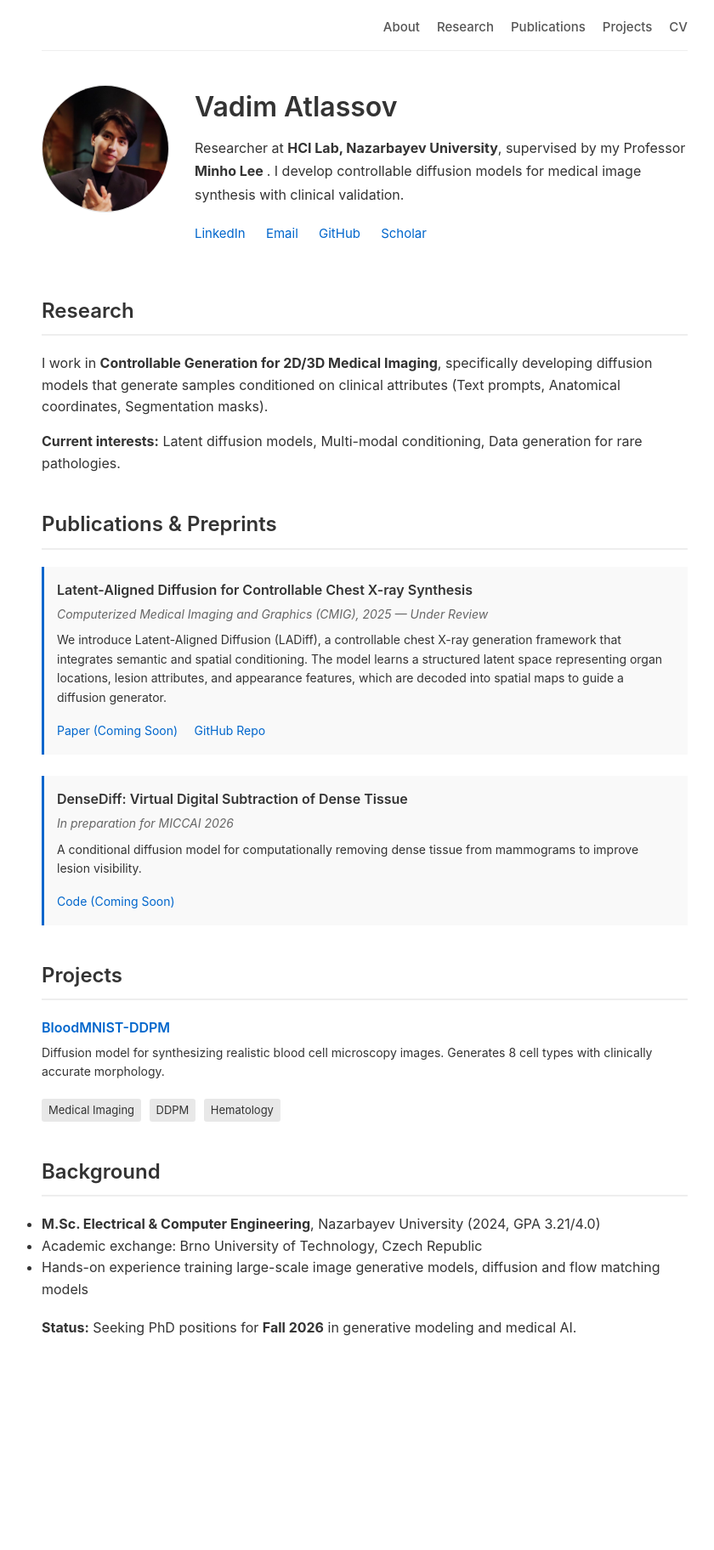
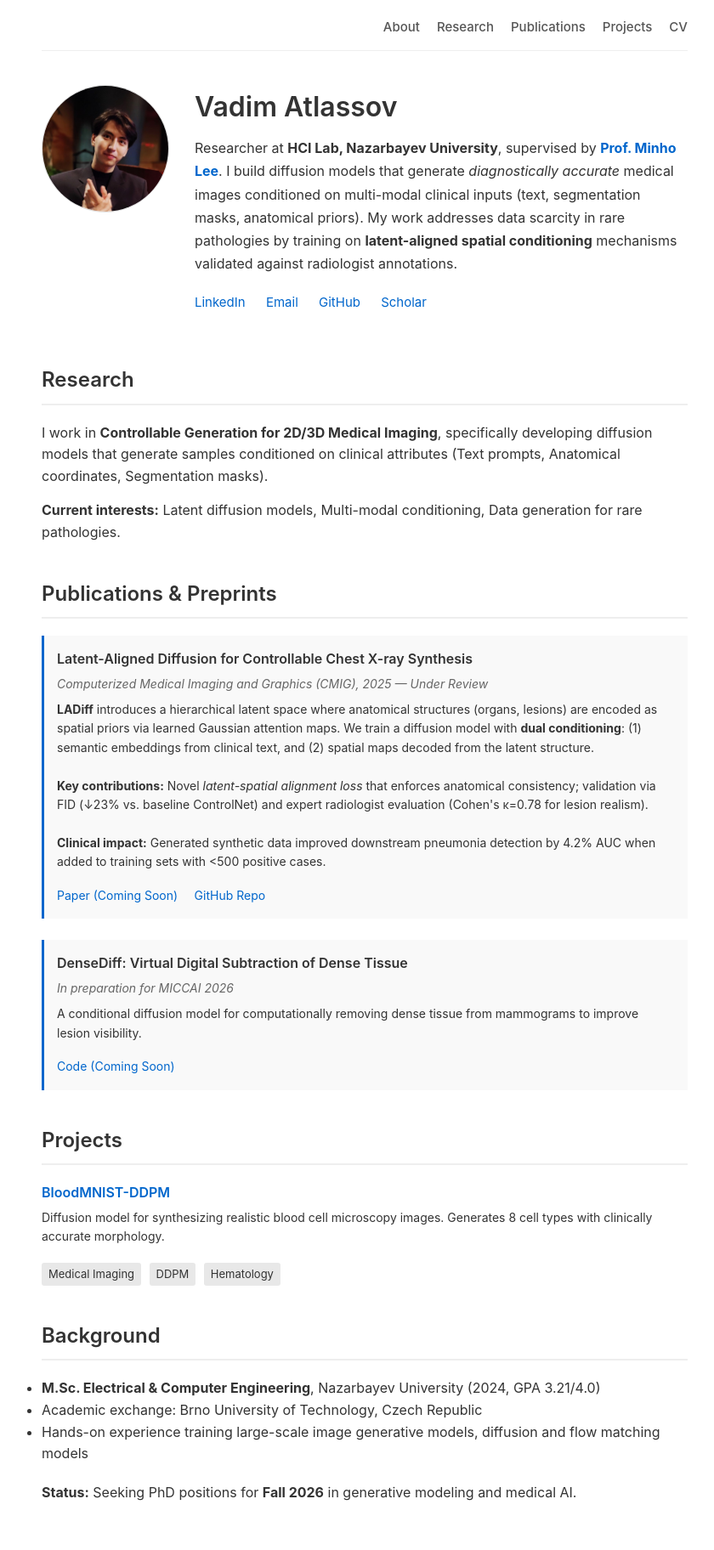
Before and after one commit to Vadim-ATL/Vadim-ATL.github.io, a Jekyll site: the page built from index.md, in a window 1280 px wide. Shown: the whole page at 85% size, without its empty margins (211-1051 px from the left). Built offline with Jekyll 4.4.1, drawn with Linux system fonts in a browser that asks for light colours; before the commit the page ends 1631 px from its top, so only the background shows below that.

Commit message:
added methodology and metrics

```diff
--- a/index.md
+++ b/index.md
@@ -10,9 +10,8 @@ title: Vadim Atlassov - Researcher
   <div style="flex: 1;">
     <h1 style="margin-top: 0;">Vadim Atlassov</h1>
     <p class="bio">
-      Researcher at <strong>HCI Lab, Nazarbayev University</strong>, supervised by my Professor <strong><a href="https://scholar.google.com/citations?user=ipi5AVsAAAAJ&hl=ko" style="text-decoration: none; color: inherit;">Minho Lee</a>
-</strong>. I develop controllable diffusion models for medical image synthesis with clinical validation.
-    </p>
+  Researcher at <strong>HCI Lab, Nazarbayev University</strong>, supervised by <strong><a href="https://scholar.google.com/citations?user=ipi5AVsAAAAJ&hl=ko">Prof. Minho Lee</a></strong>. I build diffusion models that generate <em>diagnostically accurate</em> medical images conditioned on multi-modal clinical inputs (text, segmentation masks, anatomical priors). My work addresses data scarcity in rare pathologies by training on <strong>latent-aligned spatial conditioning</strong> mechanisms validated against radiologist annotations.
+</p>
     <div class="contact">
         <a href="www.linkedin.com/in/vadim-atlassov">LinkedIn</a>
         <a href="mailto:vadim.atlassov@nu.edu.kz">Email</a>
@@ -34,8 +33,11 @@ I work in **Controllable Generation for 2D/3D Medical Imaging**, specifically de
     <div class="paper-title">Latent-Aligned Diffusion for Controllable Chest X-ray Synthesis</div>
     <div class="paper-venue">Computerized Medical Imaging and Graphics (CMIG), 2025 — Under Review</div>
     <p style="font-size: 14px; margin-top: 8px;">
-      We introduce Latent-Aligned Diffusion (LADiff), a controllable chest X-ray generation framework that integrates semantic and spatial conditioning. The model learns a structured latent space representing organ locations, lesion attributes, and appearance features, which are decoded into spatial maps to guide a diffusion generator.
-    </p>
+  <strong>LADiff</strong> introduces a hierarchical latent space where anatomical structures (organs, lesions) are encoded as spatial priors via learned Gaussian attention maps. We train a diffusion model with <strong>dual conditioning</strong>: (1) semantic embeddings from clinical text, and (2) spatial maps decoded from the latent structure.
+  <br><br>
+  <strong>Key contributions:</strong> Novel <em>latent-spatial alignment loss</em> that enforces anatomical consistency; validation via FID (↓23% vs. baseline ControlNet) and expert radiologist evaluation (Cohen's κ=0.78 for lesion realism).
+  <br><br>
+  <strong>Clinical impact:</strong> Generated synthetic data improved downstream pneumonia detection by 4.2% AUC when added to training sets with <500 positive cases.</p>
     <div class="paper-links">
         <a href="#">Paper (Coming Soon)</a>
         <a class="btn btn-secondary" href="https://github.com/nubcico/XrayGen/tree/main" target="_blank" rel="noopener">GitHub Repo</a>
```
